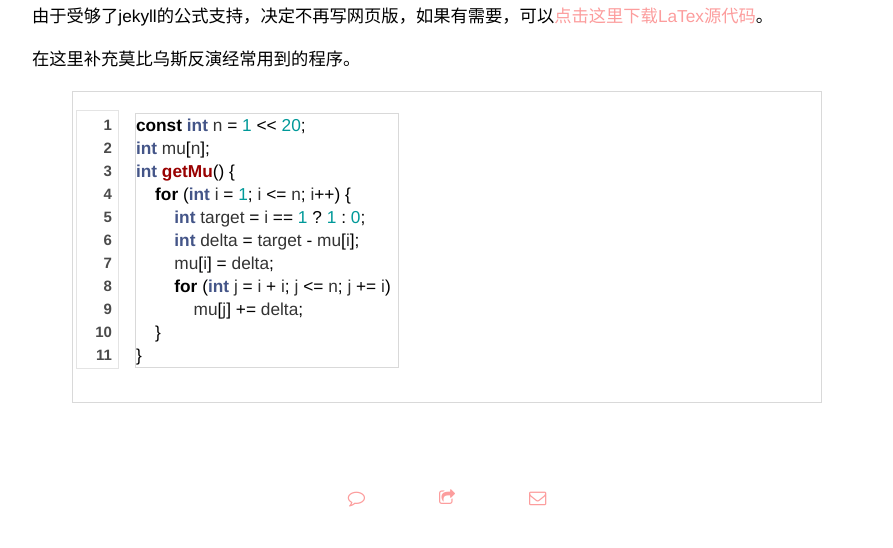
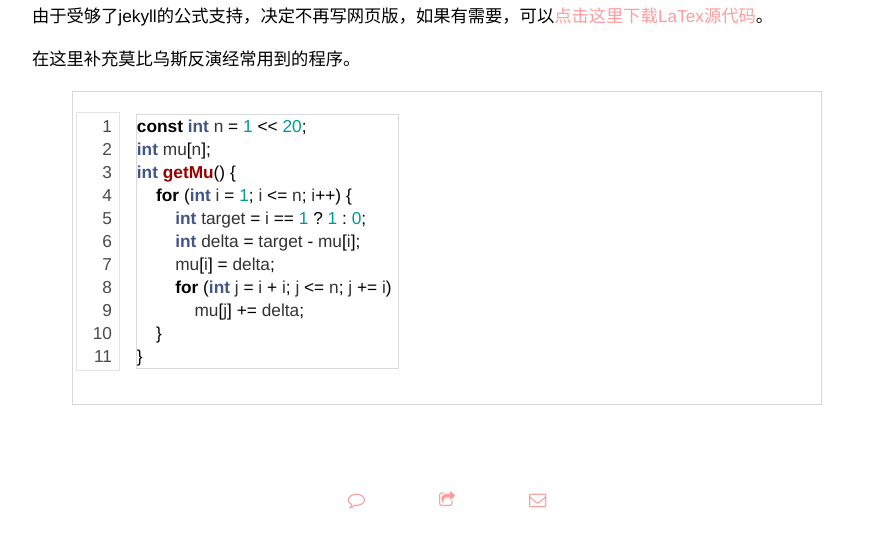
Before and after one commit to banqianhao/banqianhao.github.io, a Jekyll site: the page built from _posts/math/2014-10-16-mobius.md, in a window 1280 px wide. Shown: the part 259-807 px from the top of the page, without its empty margins (193-1086 px from the left). Built offline with Jekyll 4.4.1, drawn with Linux system fonts in a browser that asks for light colours; nearby versions of some CDN libraries; Markdown is read by kramdown in place of the engine named in the settings.

Commit message:
Update syntax.css

```diff
--- a/css/syntax.css
+++ b/css/syntax.css
@@ -8,8 +8,8 @@
     background: #eee;
     margin-right: 12px;
     padding: 2px 10px;
-    font-size: 15px;
-    font-weight: bold;
+    //font-size: 15px;
+    //font-weight: bold;
     -webkit-touch-callout: none;
     -webkit-user-select: none;
     -khtml-user-select: none;
```
